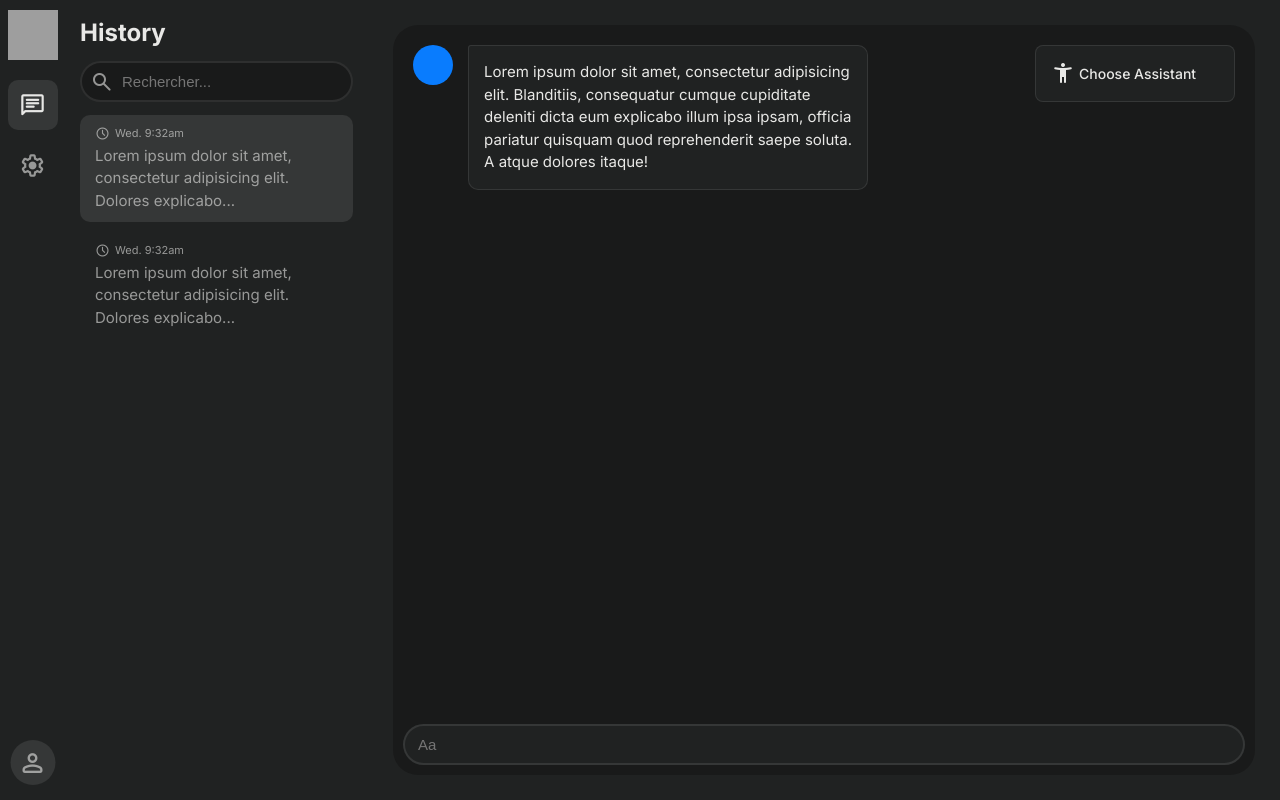
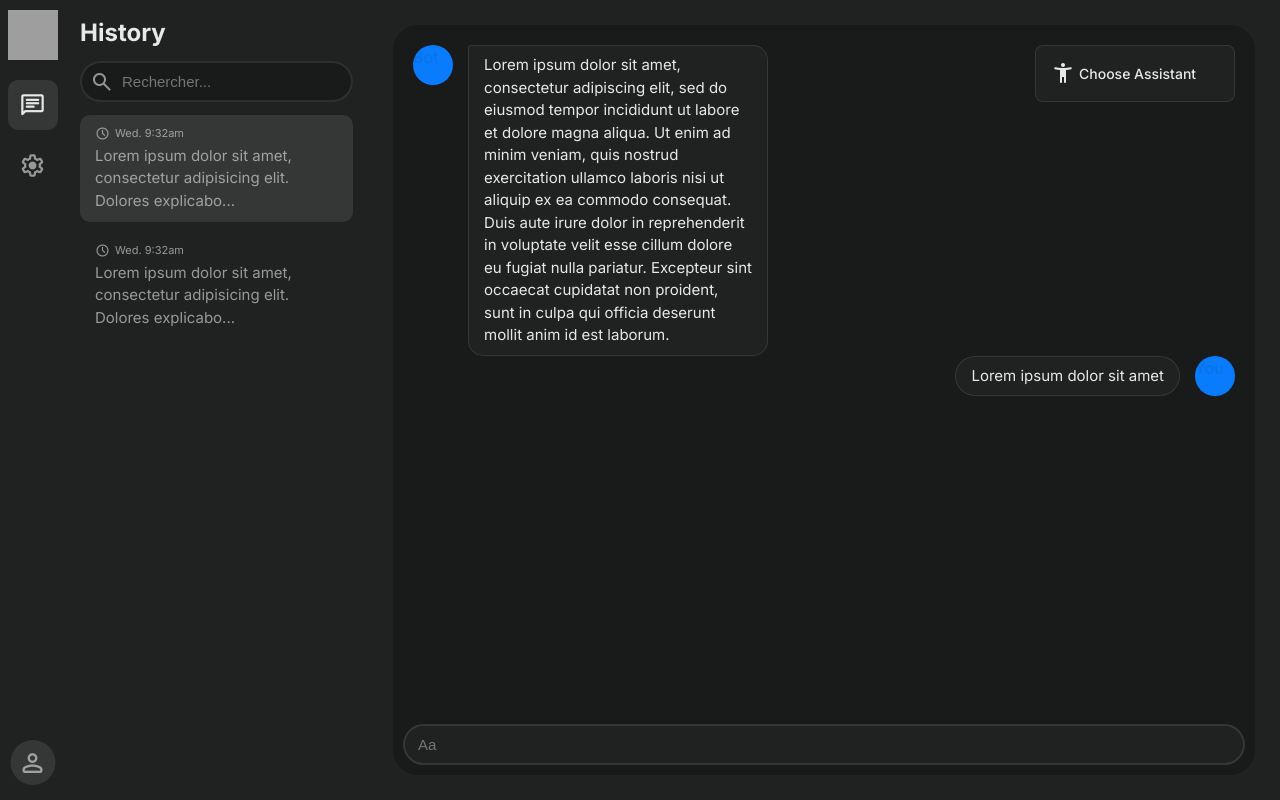
Before and after one commit to Shonned/Heyhi, a React (Vite) app in the folder frontend/: page / in a window 1280 px wide. Built offline with nearby package versions, Linux system fonts and the light colour scheme; grey boxes are pictures that could not be loaded.

Commit message:
better display of messages

```diff
--- a/frontend/src/components/ChatBot/ChatBot.jsx
+++ b/frontend/src/components/ChatBot/ChatBot.jsx
@@ -1,7 +1,7 @@
 import './ChatBot.css'
 import Input from "../Form/Input/Input.jsx";
 import {useState} from "react";
-import Message from "./Message/Message.jsx";
+import { MessageBot, MessageUser } from './Message/Message.jsx';
 import SelectAssistant from "./SelectAssistant/SelectAssistant.jsx";
 
 const ChatBot = () => {
@@ -12,12 +12,16 @@ const ChatBot = () => {
         setRequestTerm(event.target.value);
     };
 
+    const longText = "Lorem ipsum dolor sit amet, consectetur adipiscing elit, sed do eiusmod tempor incididunt ut labore et dolore magna aliqua. Ut enim ad minim veniam, quis nostrud exercitation ullamco laboris nisi ut aliquip ex ea commodo consequat. Duis aute irure dolor in reprehenderit in voluptate velit esse cillum dolore eu fugiat nulla pariatur. Excepteur sint occaecat cupidatat non proident, sunt in culpa qui officia deserunt mollit anim id est laborum.";
+    const smallText = "Lorem ipsum dolor sit amet";
+
     return (
         <div className="chatbot">
             <div className="chatbot-content">
                 <SelectAssistant />
                 <div className="chatbot-messages">
-                    <Message />
+                    <MessageBot content={longText} />
+                    <MessageUser content={smallText} />
                 </div>
                 <div className="chatbot-form">
                     <Input
--- a/frontend/src/components/ChatBot/Message/Message.css
+++ b/frontend/src/components/ChatBot/Message/Message.css
@@ -1,5 +1,10 @@
 .message {
     display: flex;
+}
+
+.message.message-user {
+    flex-direction: row-reverse;
+    justify-content: flex-start;
 }
 
 .message .user {
@@ -10,12 +15,21 @@
 }
 
 .message .content {
-    max-width: 400px;
+    max-width: 300px;
     margin-left: 15px;
-    padding: 15px;
+    padding: 8px 15px;
     font-size: 15px;
     color: var(--white);
     background: var(--background-color);
     border: 1px solid var(--grey-color);
-    border-radius: 3px 10px 10px 10px;
+    border-radius: 3px 15px 15px 15px;
 }
+
+.message.message-user .content {
+    margin: 0 15px 0 0;
+    border-radius: 15px 3px 15px 15px;
+}
+
+.message .content.short-content {
+    border-radius: 25px;
+}
--- a/frontend/src/components/ChatBot/Message/Message.jsx
+++ b/frontend/src/components/ChatBot/Message/Message.jsx
@@ -1,18 +1,25 @@
 import './Message.css'
-import {useState} from "react";
 
-const Message = () => {
+const getContentClassName = (content) => {
+    return content.length <= 50 ? 'content short-content' : 'content';
+};
 
+const MessageBot = ({ content }) => {
     return (
-        <div className="message">
-            <div className="user">
+        <div className="message message-bot">
+            <div className="user">Bot</div>
+            <div className={getContentClassName(content)}>{content}</div>
+        </div>
+    );
+};
 
-            </div>
-            <div className="content">
-                Lorem ipsum dolor sit amet, consectetur adipisicing elit. Blanditiis, consequatur cumque cupiditate deleniti dicta eum explicabo illum ipsa ipsam, officia pariatur quisquam quod reprehenderit saepe soluta. A atque dolores itaque!
-            </div>
+const MessageUser = ({ content }) => {
+    return (
+        <div className="message message-user">
+            <div className="user">You</div>
+            <div className={getContentClassName(content)}>{content}</div>
         </div>
-    )
-}
+    );
+};
 
-export default Message;
+export { MessageBot, MessageUser };
```
